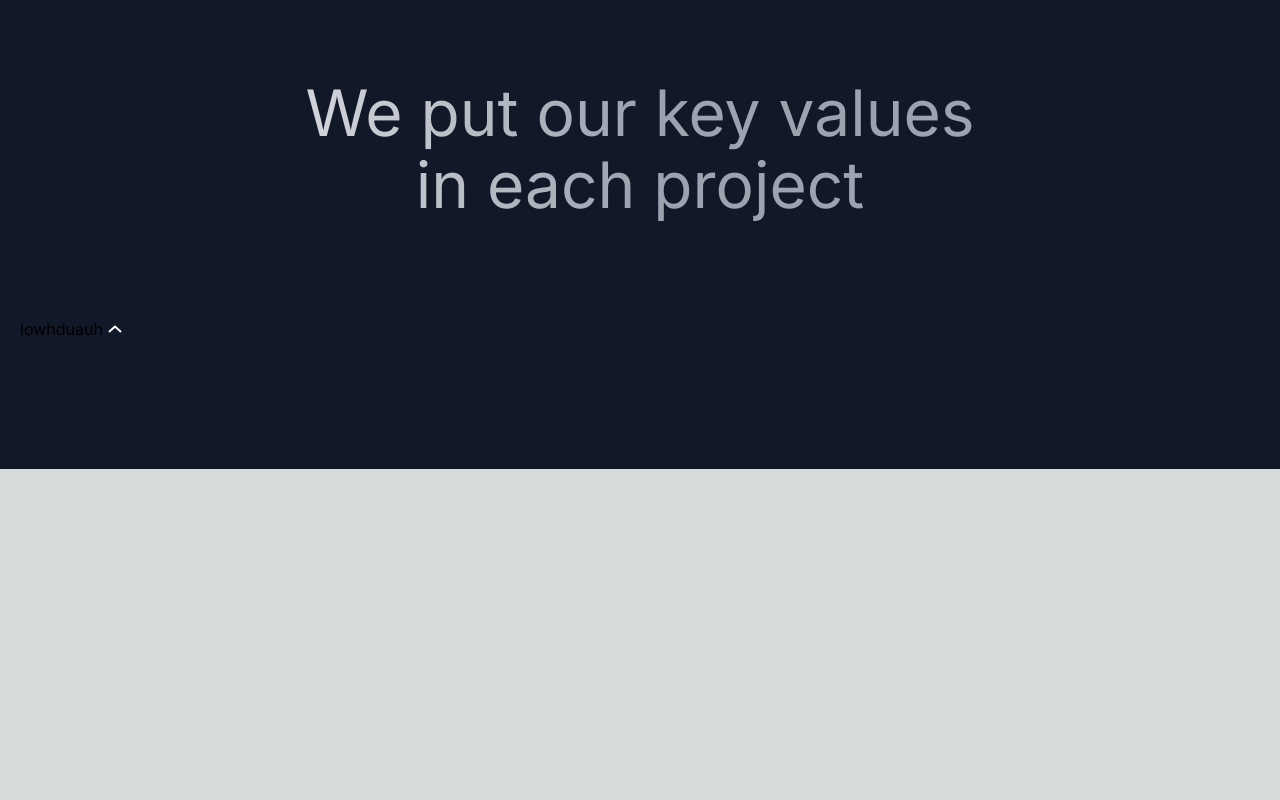
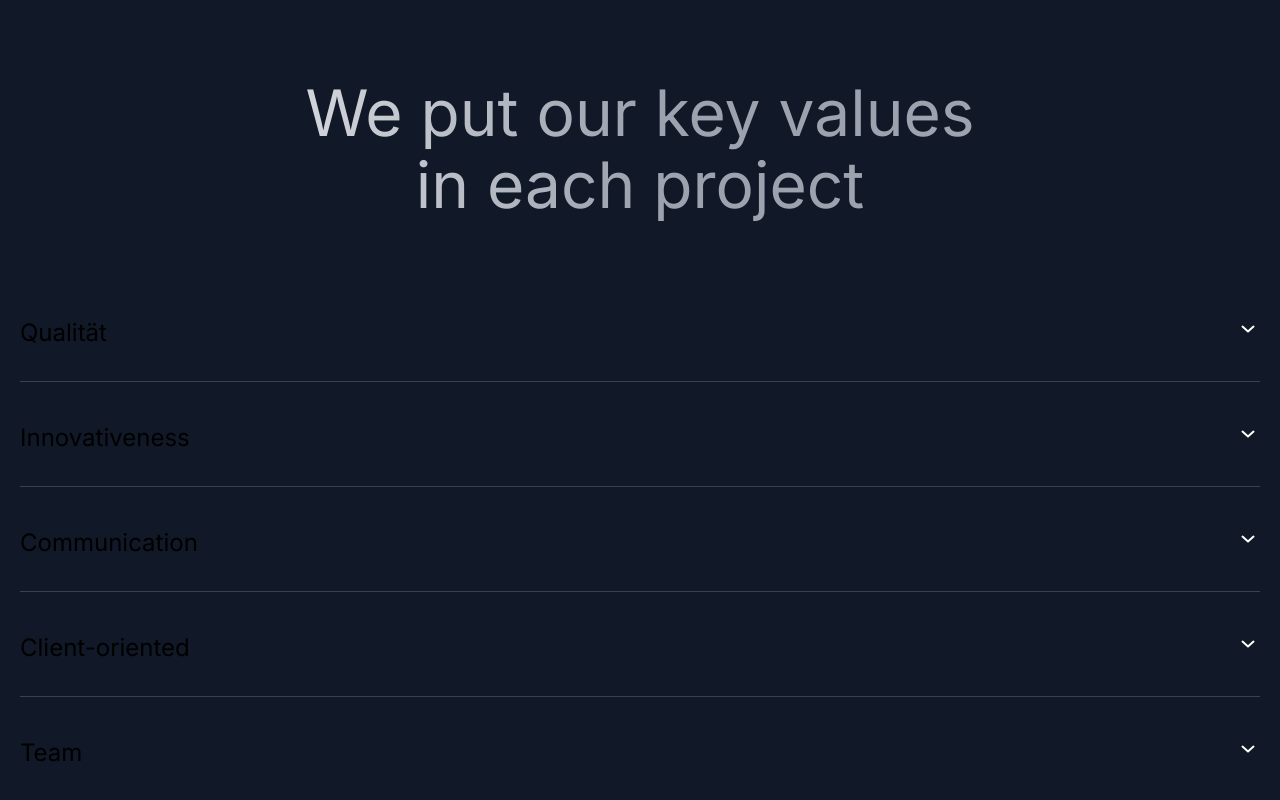
Before and after one commit to NursultanFront/einzelwerk-test, a Next.js app: page / in a window 1280 px wide. Shown: the part 3408-4208 px from the top of the page. Before the commit the page ends 3877 px from the top, so only its background shows below. Built offline with nearby package versions, Linux system fonts and the light colour scheme.

Commit message:
feat: replace accordion

```diff
--- a/package.json
+++ b/package.json
@@ -13,6 +13,7 @@
     "embla-carousel-react": "^8.0.0-rc14",
     "next": "latest",
     "react": "latest",
+    "react-accessible-accordion": "^5.0.0",
     "react-dom": "latest",
     "react-player": "^2.13.0"
   },
--- a/src/app/page.tsx
+++ b/src/app/page.tsx
@@ -7,10 +7,7 @@ import { Button } from "@/components/ui/Buttons/Button";
 import { NextIcon } from "@/components/icons/NextIcon";
 import VideoPlayer from "@/components/VideoPlayer/VideoPlayer";
 import SkillsTablet from "@/components/SkillsTablet/SkillsTablet";
-import Accordion from "@/components/ui/Accordion/Accordion.";
-import { list } from "postcss";
-
-const lsit = [{ label: "lololka", value: "lorem ipsum" }];
+import ProjectWrapper from "@/components/Project/ProjectWrapper";
 
 export default function Home() {
   return (
@@ -104,11 +101,7 @@ export default function Home() {
           <h2 className="mb-24 text-6xl text-center text-transparent bg-gradient-to-r from-white via-gray-400 to-gray-400 bg-clip-text">
             We put our key values <br /> in each project
           </h2>
-          <Accordion
-            placeholder="sdawdawd"
-            value="lowhduauh"
-            list={lsit}
-          ></Accordion>
+          <ProjectWrapper />
         </div>
       </section>
     </div>
--- /dev/null
+++ b/src/components/AccrodionWrapper/AccordionWrapper.tsx
@@ -0,0 +1,50 @@
+"use client";
+import {
+  Accordion,
+  AccordionItem,
+  AccordionItemHeading,
+  AccordionItemButton,
+  AccordionItemPanel,
+} from "react-accessible-accordion";
+import WhiteArrow from "@/components/icons/WhiteArrow";
+
+type Item = {
+  title: string;
+  text: string;
+};
+
+interface IProps {
+  list: Item[];
+  getIndex: (value: number) => void;
+}
+export const AccordionWrapper = (props: IProps) => {
+  const { getIndex, list } = props;
+
+  return (
+    <div className="flex-auto">
+      <Accordion allowZeroExpanded className="flex flex-col gap-10">
+        {list.map((item, i) => {
+          return (
+            <AccordionItem
+              key={i}
+              onClick={() => {
+                getIndex(i);
+              }}
+              className="flex flex-col gap-6 pb-8 border-b border-gray-700"
+            >
+              <AccordionItemHeading>
+                <AccordionItemButton className="flex">
+                  <span className="flex-grow text-2xl"> {item.title}</span>
+                  <WhiteArrow />
+                </AccordionItemButton>
+              </AccordionItemHeading>
+              <AccordionItemPanel>
+                <p className="text-lg">{item.text}</p>
+              </AccordionItemPanel>
+            </AccordionItem>
+          );
+        })}
+      </Accordion>
+    </div>
+  );
+};
--- /dev/null
+++ b/src/components/Project/ProjectWrapper.tsx
@@ -0,0 +1,23 @@
+"use client";
+import { useState } from "react";
+import { list } from "@/text/accordion.json";
+import { AccordionWrapper } from "@/components/AccrodionWrapper/AccordionWrapper";
+
+const ProjectWrapper = () => {
+  const [showIndex, setShowIndex] = useState<number>(0);
+
+  const image = [];
+
+  const getIndex = (value: number) => {
+    setShowIndex(value);
+  };
+
+  return (
+    <div className="flex">
+      <AccordionWrapper list={list} getIndex={getIndex}></AccordionWrapper>
+      <div className=""></div>
+    </div>
+  );
+};
+
+export default ProjectWrapper;
--- a/src/components/icons/WhiteArrow.tsx
+++ b/src/components/icons/WhiteArrow.tsx
@@ -1,10 +1,6 @@
 import React from "react";
 
-type Props = {
-  className: string;
-};
-
-const WhiteArrow = (props: Props) => {
+const WhiteArrow = () => {
   return (
     <svg
       width="24"
@@ -12,7 +8,7 @@ const WhiteArrow = (props: Props) => {
       viewBox="0 0 24 24"
       fill="none"
       xmlns="http://www.w3.org/2000/svg"
-      className={props.className}
+      style={{ transform: "rotate(180deg)" }}
     >
       <g clip-path="url(#clip0_1201_9365)">
         <path
--- a/src/components/ui/Accordion/Accordion..tsx
+++ /dev/null
@@ -1,62 +0,0 @@
-"use client";
-
-import React, { useState } from "react";
-import ArrowIcon from "@/components/icons/WhiteArrow";
-import cn from "clsx";
-
-interface IItem {
-  label?: string;
-  value: string;
-}
-
-interface IProps {
-  placeholder: string;
-  value: string;
-  list: IItem[];
-  isSearchable?: boolean;
-  isZebraItem?: boolean;
-}
-
-const Accordion: React.FC<IProps> = (props) => {
-  const [isExpanded, setIsExpanded] = useState<boolean>(false);
-
-  const toggle = () => {
-    setIsExpanded(!isExpanded);
-  };
-
-  return (
-    <div className="accordion min-w-max">
-      <div className="accordion-label flex items-center" onClick={toggle}>
-        <div className="accrodion-preview">
-          <div className="accrodion-preview__value">{props.value}</div>
-        </div>
-        <ArrowIcon
-          className={cn(`w-6 h-6 min-w-fit `, {
-            "rotate-180": isExpanded,
-          })}
-        />
-      </div>
-      {isExpanded && (
-        <div className="accordion-content accordion-content_visible">
-          {props.list.map((item, index) => (
-            <div
-              key={item.label || item.value}
-              className={`content-item ${
-                index % 2 === 0 && props.isZebraItem
-                  ? "content-item_darken"
-                  : ""
-              }`}
-            >
-              {item.label && item.label.length > 0 && (
-                <div className="content-item__placeholder">{item.label}</div>
-              )}
-              <div className="content-item__value">{item.value}</div>
-            </div>
-          ))}
-        </div>
-      )}
-    </div>
-  );
-};
-
-export default Accordion;
--- /dev/null
+++ b/src/text/accordion.json
@@ -0,0 +1,24 @@
+{
+  "list": [
+    {
+      "title": "Qualität",
+      "text": "Unsere höchste Priorität liegt dabei, content und storys zu produzieren, die qualitativ hochwertig sind. Dies spiegelt sich in jedem Aspekt unserer Arbeit wider. Dabei legen wir Wert unser Team und individuelle Fähigkeiten auf allen Ebenen zu unterstützen um möglichst erfolgversprechenden Output zu gewährleisten"
+    },
+    {
+      "title": "Innovativeness ",
+      "text": "Unsere höchste Priorität liegt dabei, content und storys zu produzieren, die qualitativ hochwertig sind. Dies spiegelt sich in jedem Aspekt unserer Arbeit wider. Dabei legen wir Wert unser Team und individuelle Fähigkeiten auf allen Ebenen zu unterstützen um möglichst erfolgversprechenden Output zu gewährleisten"
+    },
+    {
+      "title": "Communication ",
+      "text": "Unsere höchste Priorität liegt dabei, content und storys zu produzieren, die qualitativ hochwertig sind. Dies spiegelt sich in jedem Aspekt unserer Arbeit wider. Dabei legen wir Wert unser Team und individuelle Fähigkeiten auf allen Ebenen zu unterstützen um möglichst erfolgversprechenden Output zu gewährleisten"
+    },
+    {
+      "title": "Client-oriented",
+      "text": "Unsere höchste Priorität liegt dabei, content und storys zu produzieren, die qualitativ hochwertig sind. Dies spiegelt sich in jedem Aspekt unserer Arbeit wider. Dabei legen wir Wert unser Team und individuelle Fähigkeiten auf allen Ebenen zu unterstützen um möglichst erfolgversprechenden Output zu gewährleisten"
+    },
+    {
+      "title": "Team ",
+      "text": "Unsere höchste Priorität liegt dabei, content und storys zu produzieren, die qualitativ hochwertig sind. Dies spiegelt sich in jedem Aspekt unserer Arbeit wider. Dabei legen wir Wert unser Team und individuelle Fähigkeiten auf allen Ebenen zu unterstützen um möglichst erfolgversprechenden Output zu gewährleisten"
+    }
+  ]
+}
```
Also changed, not shown: public/img/camera.png (added), 1 other file (tests, documents, lock files or other folders).
